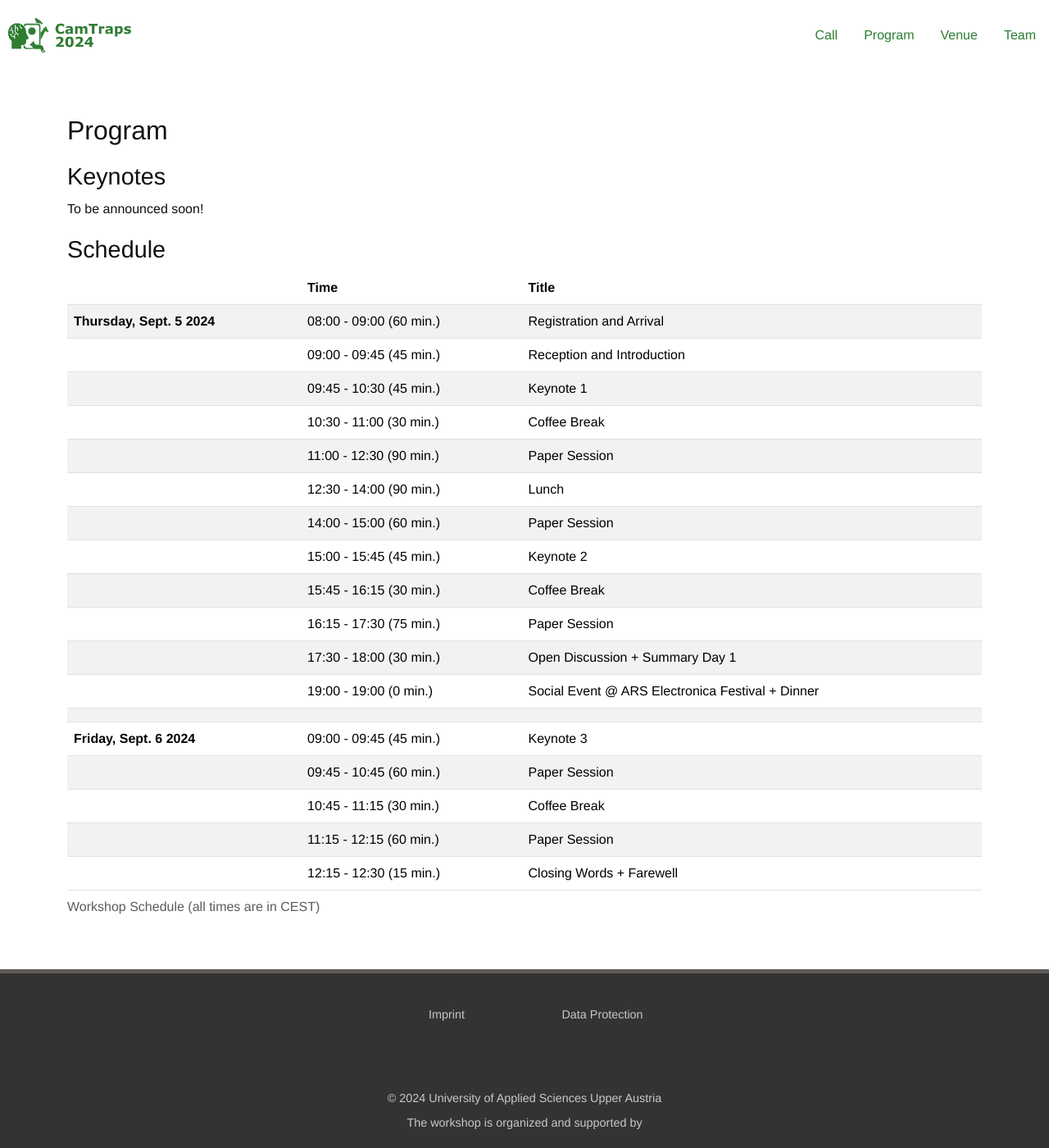
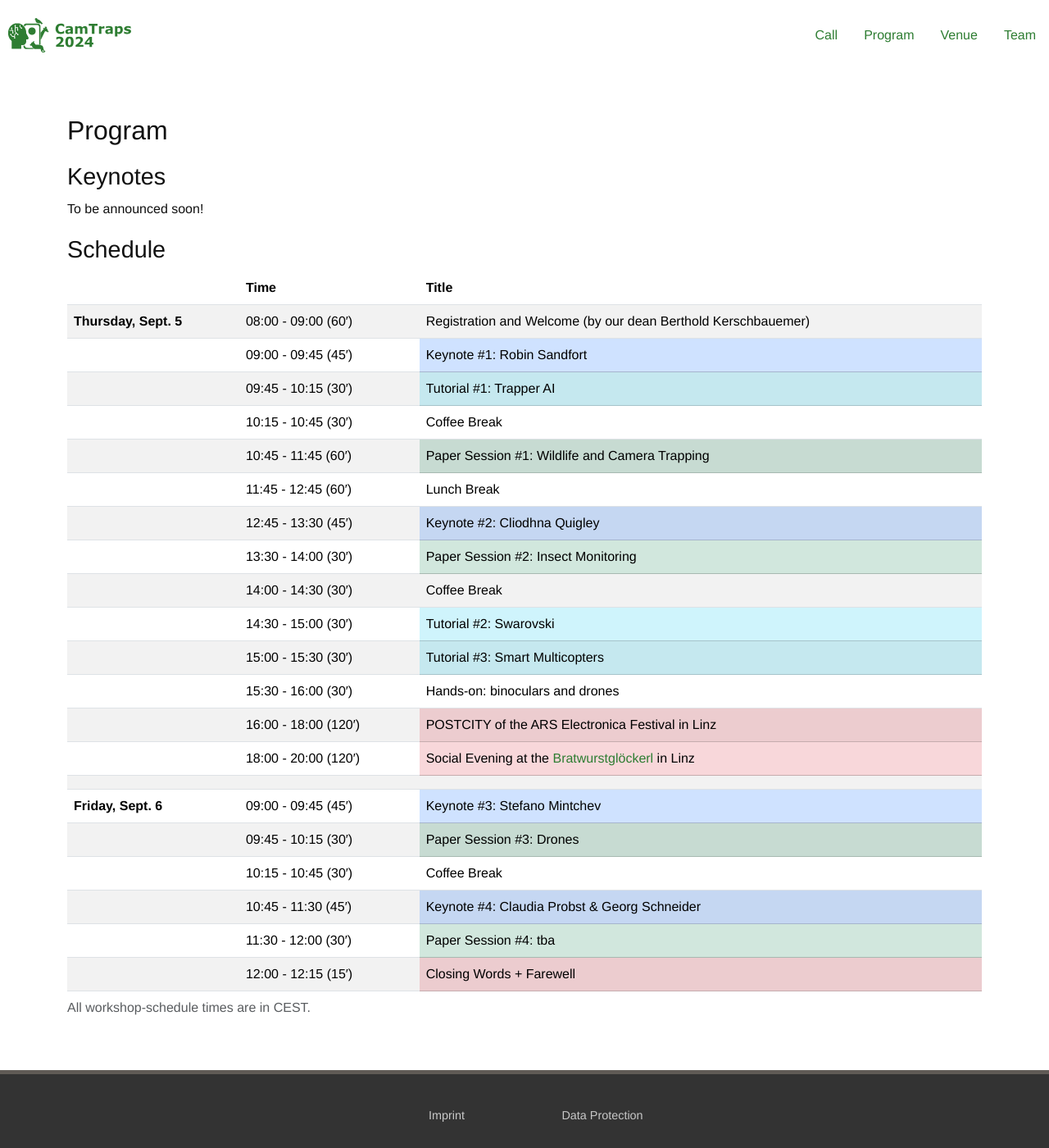
Before and after one commit to CamTrap2024/camtrap2024.github.io, a Jekyll site: the page built from pages/program.html, in a window 1280 px wide and 1400 px high. Shown: the whole window at 82% size. Built offline with Jekyll 4.4.1, drawn with Linux system fonts in a browser that asks for light colours; some web fonts are replaced; comment, search, counter and statistics services are not loaded.

Commit message:
some updates to schedule (before merge)

```diff
--- a/_data/schedule.yml
+++ b/_data/schedule.yml
@@ -1,56 +1,85 @@
-- date: Thursday, Sept. 5 2024
+- date: Thursday, Sept. 5
   slots:
     - time: "08:00"
-      title: Registration and Arrival
+      title: "Registration and Welcome (by our dean Berthold Kerschbauemer)"
       duration: 1
+      category: break
     - time: "09:00"
-      title: Reception and Introduction
+      title: "Keynote #1: Robin Sandfort"
+      duration: 0.75
+      category: keynote
+    - time: "09:45"
+      title: "Tutorial #1: Trapper AI"
+      duration: 0.5
+      category: tutorial
+    - time: "10:15"
+      title: Coffee Break
+      duration: 0.5
+      category: break
+    - time: "10:45"
+      title: "Paper Session #1: Wildlife and Camera Trapping"
+      duration: 1
+      category: papers
+    - time: "11:45"
+      title: Lunch Break
+      duration: 1
+      category: break
+    - time: "12:45"
+      title: "Keynote #2: Cliodhna Quigley"
+      duration: 0.75
+      category: keynote
+    - time: "13:30"
+      title: "Paper Session #2: Insect Monitoring"
+      duration: 0.5
+      category: papers
+    - time: "14:00"
+      title: Coffee Break
+      duration: 0.5
+      category: break
+    - time: "14:30"
+      title: "Tutorial #2: Swarovski"
+      duration: 0.5
+      category: tutorial
+    - time: "15:00"
+      title: "Tutorial #3: Smart Multicopters"
+      duration: 0.5
+      category: tutorial
+    - time: "15:30"
+      title: "Hands-on: binoculars and drones"
+      duration: 0.5
+      category: break
+    - time: "16:00"
+      title: "POSTCITY of the ARS Electronica Festival in Linz"
+      duration: 2
+      category: social
+    - time: "18:00"
+      title: 'Social Evening at the <a href="./test">Bratwurstglöckerl</a> in Linz'
+      duration: 2
+      category: social
+
+- date: Friday, Sept. 6
+  slots:
+    - time: "09:00"
+      title: "Keynote #3: Stefano Mintchev"
+      category: keynote
       duration: 0.75
     - time: "09:45"
-      title: Keynote 1
+      title: "Paper Session #3: Drones"
+      duration: .5
+      category: papers
+    - time: "10:15"
+      title: Coffee Break
+      category: break
+      duration: 0.5
+    - time: "10:45"
+      title: "Keynote #4: Claudia Probst &amp; Georg Schneider"
       duration: 0.75
-    - time: "10:30"
-      title: Coffee Break
+      category: keynote
+    - time: "11:30"
+      title: "Paper Session #4: tba" # Digital Nose
       duration: 0.5
-    - time: "11:00"
-      title: Paper Session #1
-      duration: 1.5
-    - time: "12:30"
-      title: Lunch
-      duration: 1.5
-    - time: "14:00"
-      title: Paper Session #2
-      duration: 1
-    - time: "15:00"
-      title: Keynote 2
-      duration: 0.75
-    - time: "15:45"
-      title: Coffee Break
-      duration: 0.5
-    - time: "16:15"
-      title: Paper Session #3
-      duration: 1.25
-    - time: "17:30"
-      title: Open Discussion + Summary Day 1
-      duration: 0.5
-    - time: "19:00"
-      title: Social Event @ ARS Electronica Festival + Dinner
-      duration: 0
-
-- date: Friday, Sept. 6 2024
-  slots:
-    - time: "09:00"
-      title: Keynote 3
-      duration: 0.75
-    - time: "09:45"
-      title: Paper Session #4
-      duration: 1
-    - time: "10:45"
-      title: Coffee Break
-      duration: 0.5
-    - time: "11:15"
-      title: Paper Session #5
-      duration: 1
-    - time: "12:15"
+      category: papers
+    - time: "12:00"
       title: Closing Words + Farewell
       duration: 0.25
+      category: social
--- a/pages/program.html
+++ b/pages/program.html
@@ -42,8 +42,24 @@ description: Programm of PPSN 2024 conference
                         {% else %}
                         <td></td>
                         {% endif %}
-                        <td>{{ time_h | date: '%s' | date: '%H:%M' }} - {{ time_end | date: '%s' | date: '%H:%M' }} ({{ time_dura | divided_by: 60 | round }} min.)</td>
-                        <td>{{ slot.title }}</td>
+                        <td>{{ time_h | date: '%s' | date: '%H:%M' }} - {{ time_end | date: '%s' | date: '%H:%M' }} ({{ time_dura | divided_by: 60 | round }}&prime;)</td>
+                        {% if slot.category == "keynote" %}
+                            <td class="table-primary">
+                        {% elsif slot.category == "break" %}
+                            <td>
+                        {% elsif slot.category == "papers" %}
+                            <td class="table-success">
+                        {% elsif slot.category == "tutorial" %}
+                            <td class="table-info">
+                        {% elsif slot.category == "not used" %}
+                            <td class="table-warning">
+                        {% elsif slot.category == "social" %}
+                            <td class="table-danger">
+                        {% else %}
+                            <td>
+                        {% endif %}
+                            {{ slot.title }}
+                        </td>
                     </tr>
                     {% endfor %}
                     {% if forloop.last %}
@@ -54,7 +70,7 @@ description: Programm of PPSN 2024 conference
                     {% endif %}
                     {% endfor %}
                 </tbody>
-                <caption> Workshop Schedule (all times are in CEST)</caption>
+                <caption>All workshop-schedule times are in CEST.</caption>
             </table>
             </div>
         </div>
```
